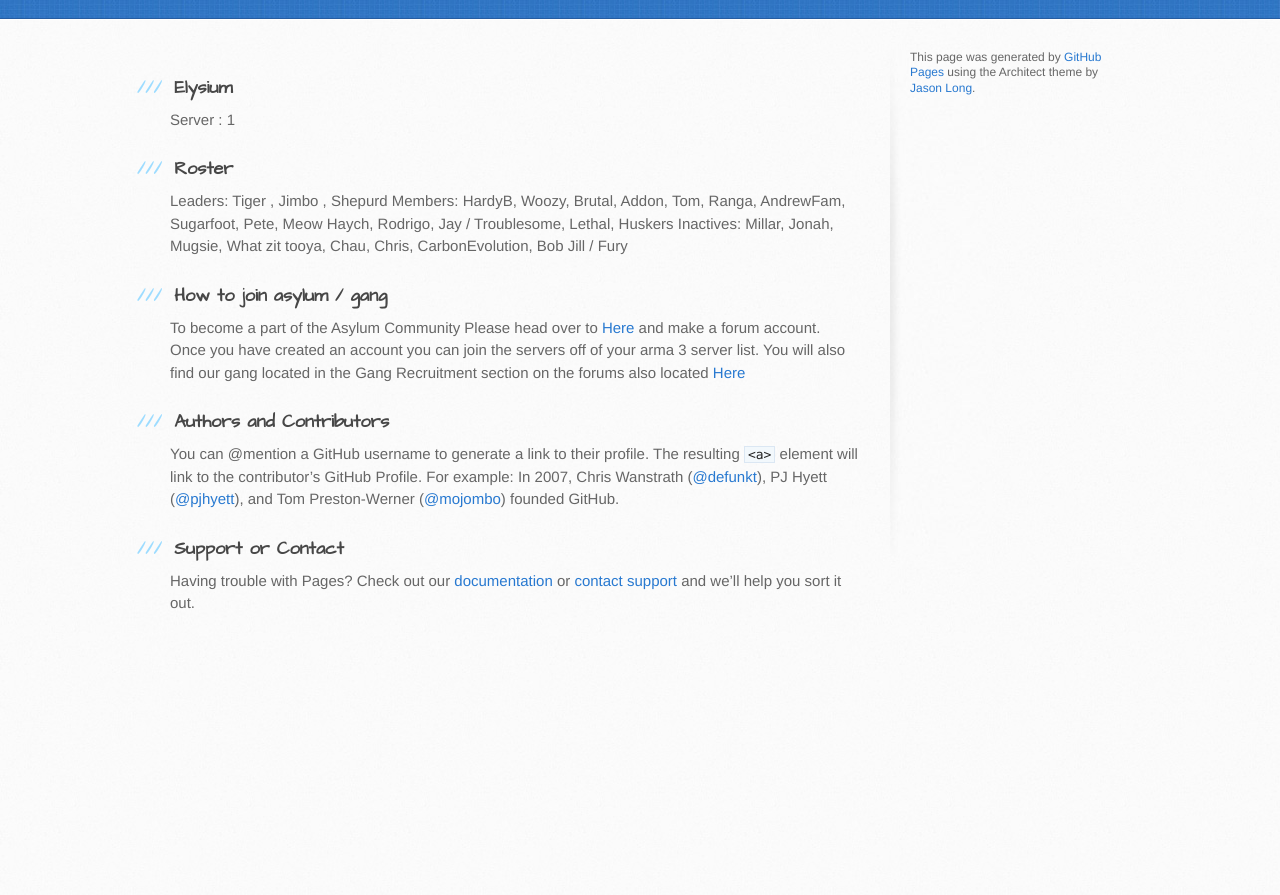
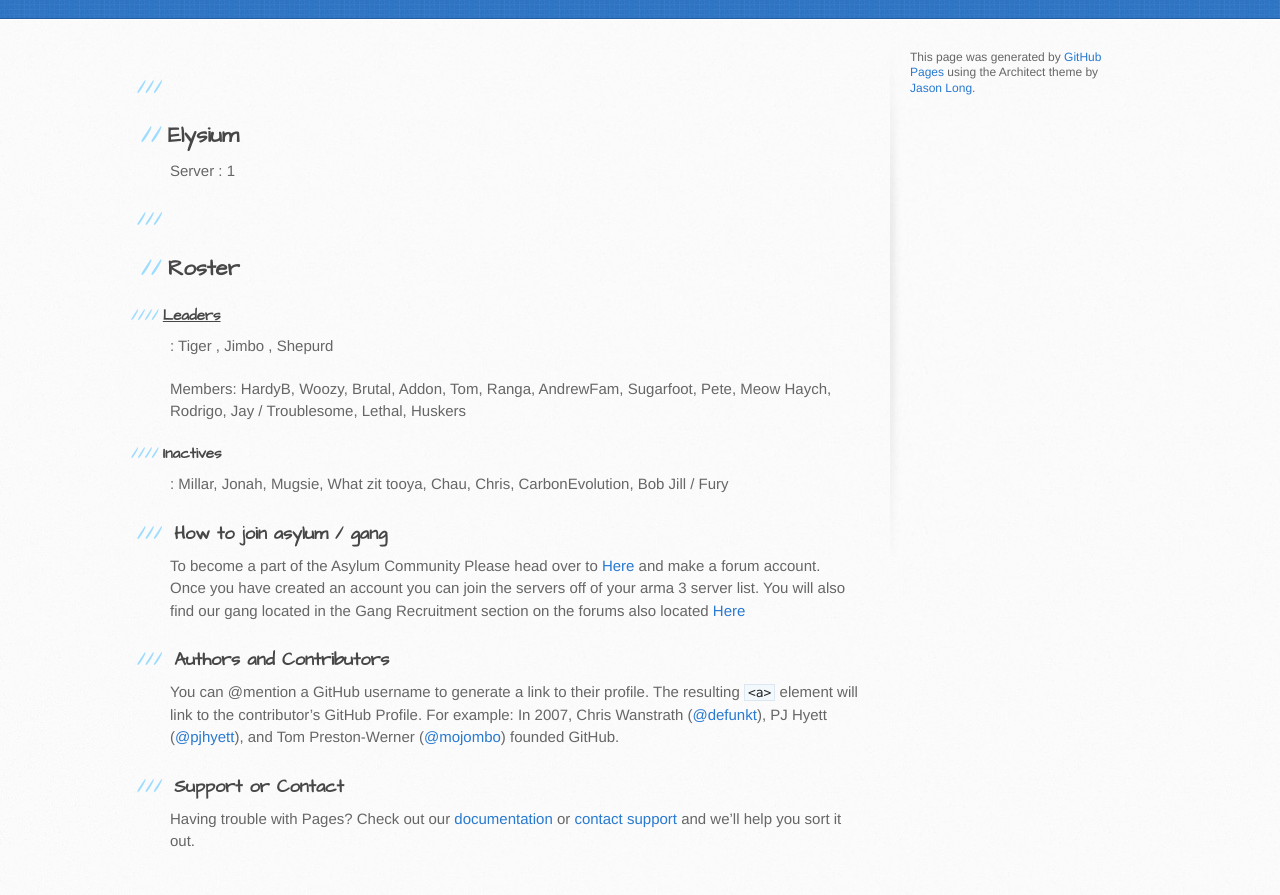
Before and after one commit to DerekR0123/Rossfitness.github.io, a Jekyll site: the page index.html, which Jekyll copies as it is, in a window 1280 px wide. Shown: the part 370-1265 px from the top of the page. Built offline with Jekyll 4.4.1, drawn with Linux system fonts in a browser that asks for light colours; before the commit the page ends 1027 px from its top, so only the background shows below that; some of the changed lines change nothing that is shown.

Commit message:
Update index.html

```diff
--- a/index.html
+++ b/index.html
@@ -29,25 +29,23 @@
       <div class="inner clearfix">
         <section id="main-content">
           <h3>
-<a id="designer-templates" class="anchor" href="#designer-templates" aria-hidden="true"><span aria-hidden="true" class="octicon octicon-link"></span></a>Elysium</h3>
+<a id="designer-templates" class="anchor" href="#designer-templates" aria-hidden="true"><span aria-hidden="true" class="octicon octicon-link"></span></a><h2>Elysium</h2></h3>
 
 <p> Server : 1
 
 
 <h3>
-<a id="designer-templates" class="anchor" href="#designer-templates" aria-hidden="true"><span aria-hidden="true" class="octicon octicon-link"></span></a>Roster</h3>
+<a id="designer-templates" class="anchor" href="#designer-templates" aria-hidden="true"><span aria-hidden="true" class="octicon octicon-link"></span></a><h2>Roster</h2></h3>
 
-<p>Leaders:
-Tiger , Jimbo , Shepurd
+<p><h4><u>Leaders</u></h4>:
+Tiger , Jimbo , Shepurd</p>
 
-Members:
+<p></u>Members</u>:
 HardyB, Woozy, Brutal, Addon, Tom, Ranga, AndrewFam, Sugarfoot, Pete, Meow
-Haych, Rodrigo, Jay / Troublesome, Lethal, Huskers
+Haych, Rodrigo, Jay / Troublesome, Lethal, Huskers</p>
 
-Inactives:
-Millar, Jonah, Mugsie, What zit tooya, Chau, Chris, CarbonEvolution, Bob Jill / Fury
-
-</p>
+<p><h4><u></u>Inactives</u></h4>:
+Millar, Jonah, Mugsie, What zit tooya, Chau, Chris, CarbonEvolution, Bob Jill / Fury</p>
 
 <h3>
 <a id="creating-pages-manually" class="anchor" href="#creating-pages-manually" aria-hidden="true"><span aria-hidden="true" class="octicon octicon-link"></span></a>How to join asylum / gang</h3>
```
